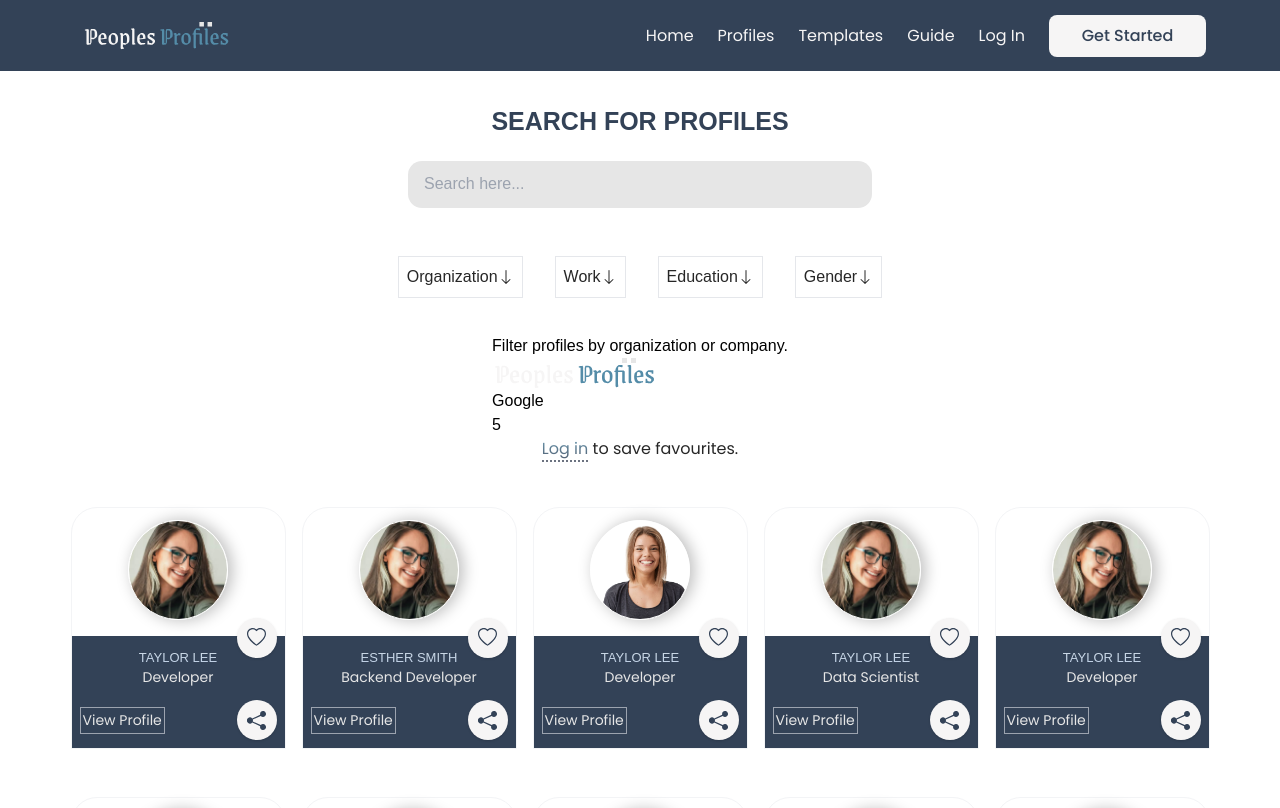
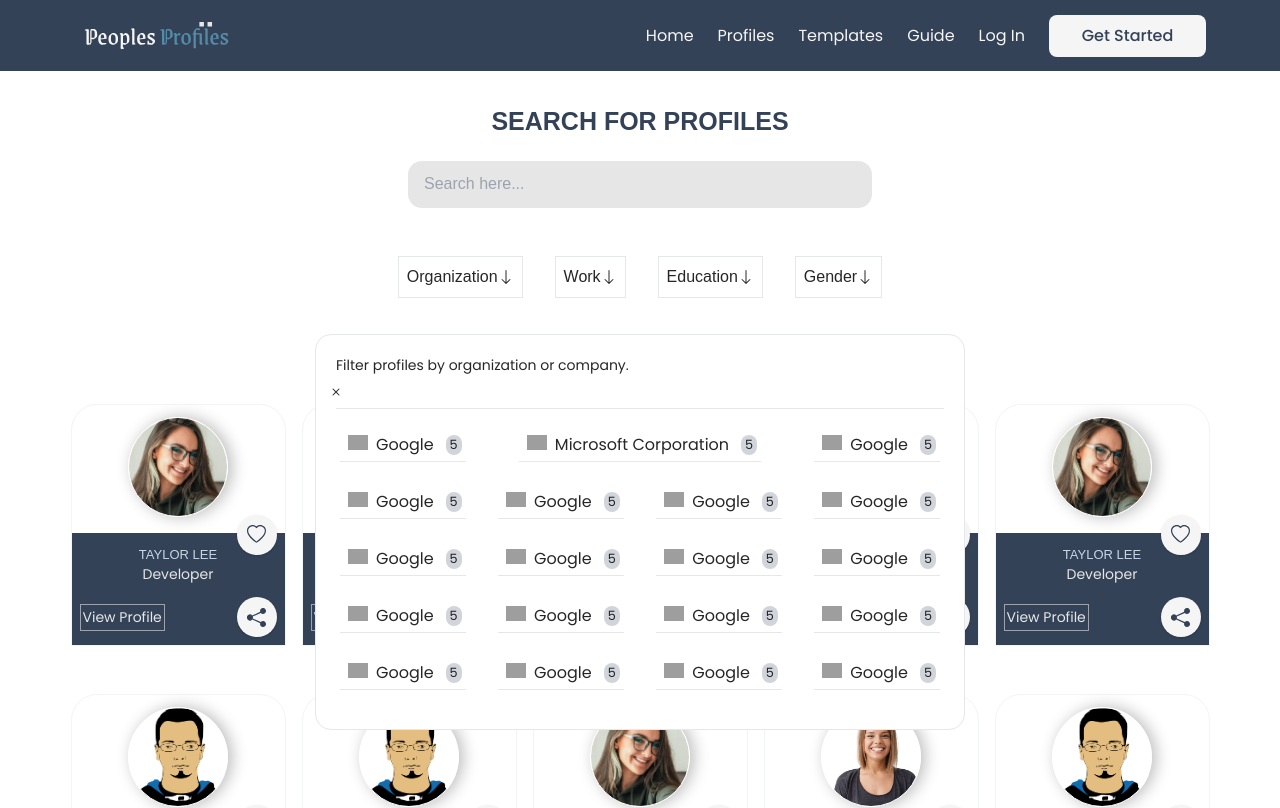
Before and after one commit to ivioje/Peoples-Profile, a React (Vite) app in the folder client/: page /profiles in a window 1280 px wide. Shown: the top 808 px of the page. Built offline with nearby package versions, Linux system fonts and the light colour scheme; grey boxes are pictures that could not be loaded; a web font is replaced by a local one.

Commit message:
organisation filter

```diff
--- a/client/src/constants/index.js
+++ b/client/src/constants/index.js
@@ -268,3 +268,176 @@
         color: 'rgba(191, 53, 103, 0.82)',
     },
 ]
+
+export const organizations = [
+    {
+        org: 'Google',
+    },
+    {
+        org: 'Microsoft Corporation',
+    },
+    {
+        org: 'Google',
+    },
+    {
+        org: 'Google',
+    },
+    {
+        org: 'Google',
+    },
+    {
+        org: 'Google',
+    },
+    {
+        org: 'Google',
+    },
+    {
+        org: 'Google',
+    },
+    {
+        org: 'Google',
+    },
+    {
+        org: 'Google',
+    },
+    {
+        org: 'Google',
+    },
+    {
+        org: 'Google',
+    },
+    {
+        org: 'Google',
+    },
+    {
+        org: 'Google',
+    },
+    {
+        org: 'Google',
+    },
+    {
+        org: 'Google',
+    },
+    {
+        org: 'Google',
+    },
+    {
+        org: 'Google',
+    },
+    {
+        org: 'Google',
+    },
+    {
+        org: 'Google',
+    },
+    {
+        org: 'Google',
+    },
+    {
+        org: 'Google',
+    },
+    {
+        org: 'Google',
+    },
+    {
+        org: 'Google',
+    },
+    {
+        org: 'Google',
+    },
+    {
+        org: 'Google',
+    },
+    {
+        org: 'Google',
+    },
+    {
+        org: 'Google',
+    },
+    {
+        org: 'Google',
+    },
+    {
+        org: 'Google',
+    },
+    {
+        org: 'Google',
+    },
+    {
+        org: 'Google',
+    },
+    {
+        org: 'Google',
+    },
+    {
+        org: 'Google',
+    },
+    {
+        org: 'Google',
+    },
+    {
+        org: 'Google',
+    },
+    {
+        org: 'Google',
+    },
+    {
+        org: 'Google',
+    },
+    {
+        org: 'Google',
+    },
+    {
+        org: 'Google',
+    },
+    {
+        org: 'Google',
+    },
+    {
+        org: 'Google',
+    },
+    {
+        org: 'Google',
+    },
+    {
+        org: 'Google',
+    },
+    {
+        org: 'Google',
+    },
+    {
+        org: 'Google',
+    },
+
+    {
+        org: 'Google',
+    },
+
+    {
+        org: 'Google',
+    },
+    {
+        org: 'Google',
+    },
+    {
+        org: 'Google',
+    },
+    {
+        org: 'Google',
+    },
+    {
+        org: 'Google',
+    },
+    {
+        org: 'Google',
+    },
+    {
+        org: 'Google',
+    },
+    {
+        org: 'Google',
+    },
+    {
+        org: 'Google',
+    },
+]
--- a/client/src/routes/profiles/OrganizationFilter.jsx
+++ b/client/src/routes/profiles/OrganizationFilter.jsx
@@ -1,23 +1,41 @@
 import React from 'react'
-import logo from '../../assets/logo.svg'
+import { BsX } from 'react-icons/bs'
+import { organizations } from '../../constants'
+import styles from '../../style'
 
 const OrganizationFilter = () => {
+
+    const getRandomId = (min, max) => {
+        let id = Math.random() * (max - min) + min;
+        return id;
+    }
+
     return (
-        <section>
-            <p>
-                Filter profiles by organization or company.
-            </p>
-            <div>
-                <div>
-                    <div>
-                        <img src={logo} />
-                    </div>
-                    <p>
-                        Google
+        <section className='  font-poppins  relative text-text_color md:w-[650px] w-full ss:w-[90%] z-50 '>
+            <div className='border absolute left-0   p-3 rounded-2xl bg-white'>
+                <div className={``}>
+                    <p className='m-2 text-[14px] '>
+                        Filter profiles by organization or company.
                     </p>
-                    <h6>
-                        5
-                    </h6>
+
+                    <span>
+                        <BsX />
+                    </span>
+                </div>
+                <hr className='m-2' />
+                <div className={`${styles.flexBtw} flex-wrap overflow-y-scroll h-[300px] `}>
+                    {organizations.map((org) => (
+                        <div key={getRandomId(0, 1000)} className={`${styles.flexBtw} p-1 m-3 border-b cursor-pointer  `}>
+                            <div className='w-[20px] h-[20px] '>
+                                <img src='https://upload.wikimedia.org/wikipedia/commons/thumb/5/53/Google_%22G%22_Logo.svg/2048px-Google_%22G%22_Logo.svg.png'
+                                    className='mx-1' />
+                            </div>
+                            <p className='mx-3' >{org.org}</p>
+                            <small className='bg-gray-300 p-1 h-[20px] flex items-center rounded-full'>
+                                5
+                            </small>
+                        </div>
+                    ))}
                 </div>
             </div>
         </section>
--- a/client/src/routes/profiles/cards.jsx
+++ b/client/src/routes/profiles/cards.jsx
@@ -8,12 +8,6 @@
 const Cards = () => {
    const [fill, setFill] = useState([]);
     const [open, setOpen] = useState(false)
-
-
-    const getRandomId = (min, max) => {
-        let id = Math.random() * (max - min) + min;
-        return id;
-    }
 
     const toggleFavourites = (item) => {
         setFill([...fill, item])
```
